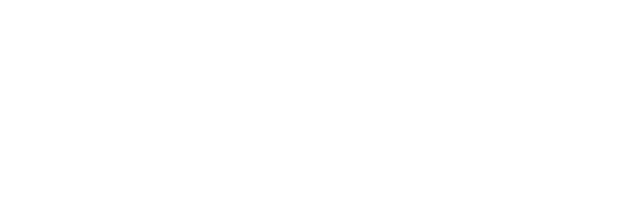
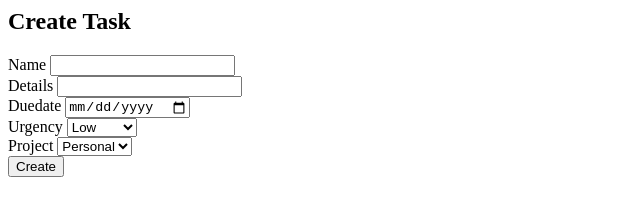
Before and after one commit to oler4to/Project-TodoList, a website built with webpack: page src/index.html in a window 1280 px wide. Shown: the whole page, without its empty margins (0-640 px from the left). Built offline with nearby package versions, Linux system fonts and the light colour scheme.

Commit message:
Create form fields.

```diff
--- a/src/index.html
+++ b/src/index.html
@@ -10,7 +10,43 @@
 
     <section id="task-form">
       <form>
+        <h2 id="form-header">Create Task</h2>
 
+        <div>
+          <label>Name</label>
+          <input type="text" name="task-name"/>
+        </div>
+
+        <div>
+          <label>Details</label>
+          <input type="text" name="task-details"/>
+        </div>
+
+        <div>
+          <label>Duedate</label>
+          <input type="date" name="task-duedate"/>
+        </div>
+
+        <div>
+          <label>Urgency</label>
+          <select name="task-urgency">
+            <option>Low</option>
+            <option>Medium</option>
+            <option>High</option>
+          </select>
+        </div>
+
+        <div>
+          <label>Project</label>
+          <select name="task-project">
+
+            <option>Personal</option>
+            <option>Work</option>
+
+          </select>
+        </div>
+
+      <button type="button" id="create-button">Create</button>
       </form>
     </section>
 
```
